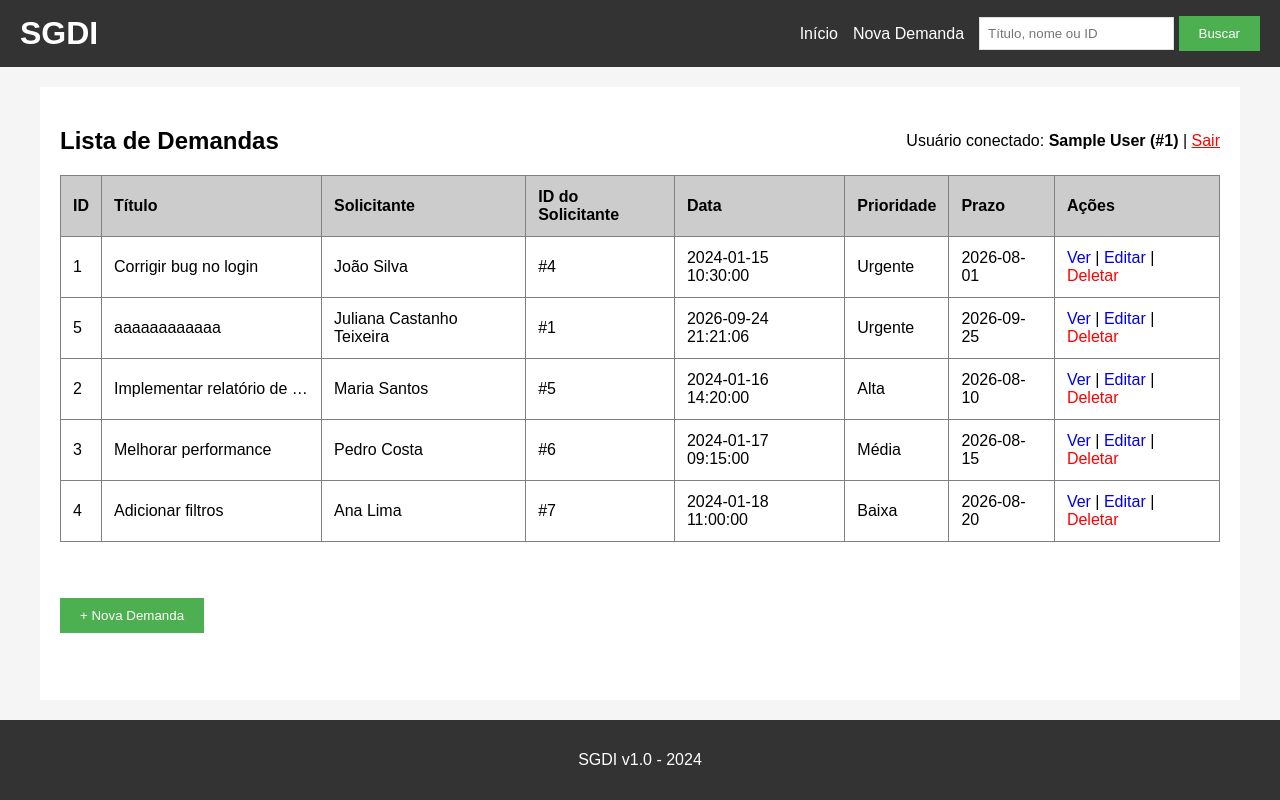
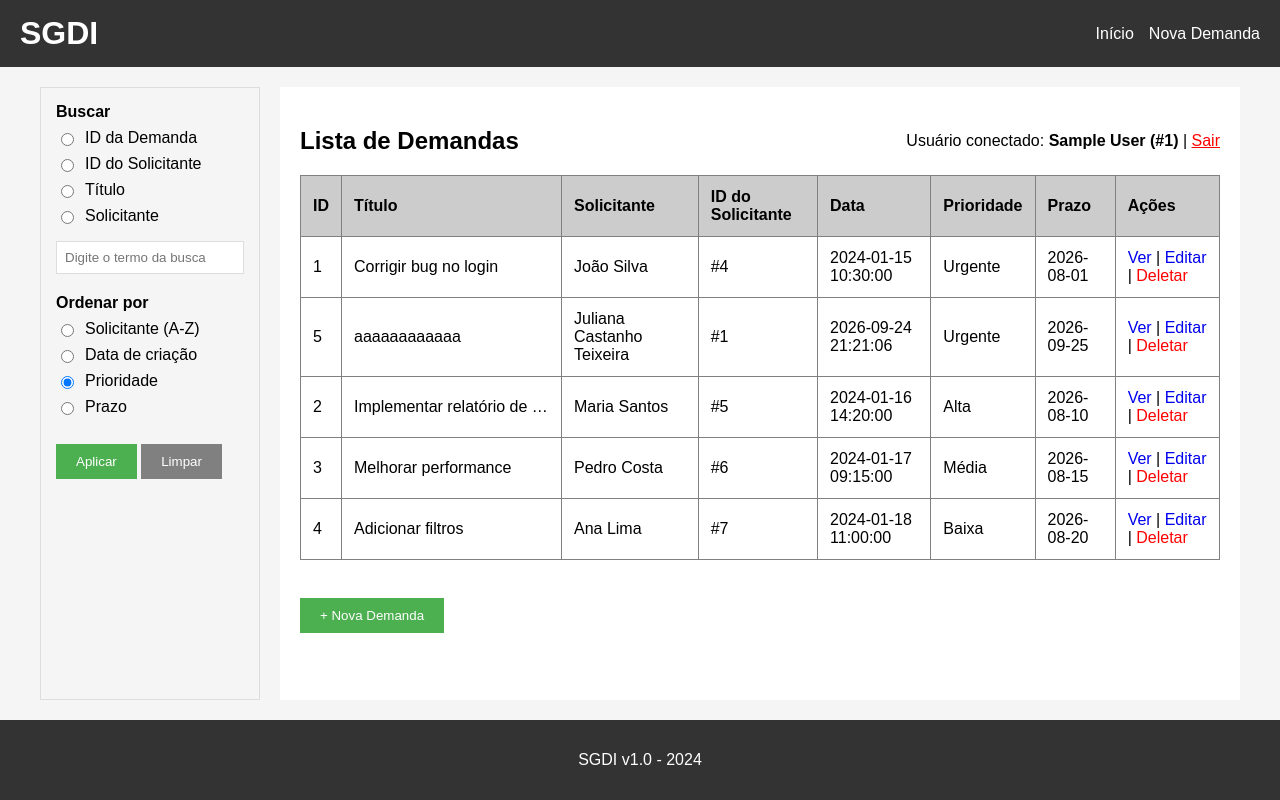
Before and after one commit to LucasFederizzi/Projeto-SGDI, a Flask app: page / in a window 1280 px wide. Run offline with Flask 3, Linux system fonts and the light colour scheme; the visitor is signed in with stand-in values (Sample User, id 1); data comes from the database, SQL or seed files in the repository.

Commit message:
Filtro adicionado: filtro de busca + filtro de ordenação

```diff
--- a/app.py
+++ b/app.py
@@ -6,10 +6,12 @@ from datetime import datetime
 app = Flask(__name__)
 app.secret_key = '123456'
 
+
 def get_db():
     conn = sqlite3.connect('demandas.db')
     conn.row_factory = sqlite3.Row
     return conn
+
 
 def caracteres_invalidos(*textos):
     for texto in textos:
@@ -17,7 +19,7 @@ def caracteres_invalidos(*textos):
             return True
     return False
 
-@app.before_request #Chama a função automaticamente antes de toda requisição
+@app.before_request
 def verificar_login():
     if 'email' not in session and request.endpoint not in ['login', 'logout', 'static']:
         return redirect(url_for('login'))
@@ -61,26 +63,63 @@ def logout():
     return redirect(url_for('login'))
 
 
+ORDENACOES = {
+    'solicitante': "LOWER(solicitante) ASC",
+    'data': "data_criacao DESC",
+    'prioridade': """
+        CASE prioridade
+            WHEN 'Urgente' THEN 1
+            WHEN 'Alta' THEN 2
+            WHEN 'Média' THEN 3
+            WHEN 'Baixa' THEN 4
+            ELSE 5
+        END,
+        prazo ASC
+    """,
+    'prazo': "prazo ASC",
+}
+
+
 @app.route('/')
 def index():
+    tipo_busca = request.args.get('tipo_busca', '')
+    termo = request.args.get('termo', '').strip()
+    ordenar = request.args.get('ordenar', 'prioridade')
+
+    if ordenar not in ORDENACOES:
+        ordenar = 'prioridade'
+
+    condicao = '1=1'
+    parametros = []
+
+    if tipo_busca in ('id_demanda', 'id_solicitante', 'titulo', 'solicitante'):
+        if not termo:
+            flash('Digite um termo para buscar.')
+            tipo_busca = ''
+        elif caracteres_invalidos(termo):
+            flash('A busca não pode conter caracteres especiais.')
+            tipo_busca = ''
+        elif tipo_busca == 'id_demanda':
+            condicao, parametros = "CAST(id AS TEXT) LIKE ?", [f'{termo}%']
+        elif tipo_busca == 'id_solicitante':
+            condicao, parametros = "CAST(solicitante_id AS TEXT) = ?", [termo]
+        elif tipo_busca == 'titulo':
+            condicao, parametros = "LOWER(titulo) LIKE LOWER(?)", [f'%{termo}%']
+        else:  # solicitante (busca por nome)
+            condicao, parametros = "LOWER(solicitante) LIKE LOWER(?)", [f'%{termo}%']
+    else:
+        tipo_busca = ''
+
     conn = get_db()
     cursor = conn.cursor()
-    query = """
-        SELECT * FROM demandas
-        ORDER BY
-            CASE prioridade
-                WHEN 'Urgente' THEN 1
-                WHEN 'Alta' THEN 2
-                WHEN 'Média' THEN 3
-                WHEN 'Baixa' THEN 4
-                ELSE 5
-            END,
-            prazo ASC
-    """
+    query = f"SELECT * FROM demandas WHERE {condicao} ORDER BY {ORDENACOES[ordenar]}"
+    demandas = cursor.execute(query, parametros).fetchall()
+    conn.close()
 
-    demandas = cursor.execute(query).fetchall()
-    conn.close()
-    return render_template('index.html', demandas=demandas)
+    return render_template(
+        'index.html', demandas=demandas,
+        ordenar=ordenar, tipo_busca=tipo_busca, termo=termo
+    )
 
 
 @app.route('/nova_demanda', methods=['GET', 'POST'])
@@ -152,54 +191,6 @@ def deletar(id):
     return redirect('/')
 
 
-@app.route('/buscar')
-def buscar():
-    termo = request.args.get('q', '').strip()
-    buscar_por_usuario_id = termo.startswith('#')
-    if termo.startswith('#'):
-        termo = termo[1:].strip()
-
-    if caracteres_invalidos(termo):
-        flash('A busca não pode conter caracteres especiais.')
-        return redirect('/')
-
-    conn = get_db()
-    cursor = conn.cursor()
-
-    filtro = "CAST(solicitante_id AS TEXT) = ?" if buscar_por_usuario_id else """
-        LOWER(titulo) LIKE LOWER(?)
-        OR LOWER(solicitante) LIKE LOWER(?)
-        OR CAST(solicitante_id AS TEXT) LIKE ?
-        OR CAST(id AS TEXT) LIKE ?"""
-    query = f"""
-        SELECT * FROM demandas
-        WHERE {filtro}
-        ORDER BY
-            CASE prioridade
-                WHEN 'Urgente' THEN 1
-                WHEN 'Alta' THEN 2
-                WHEN 'Média' THEN 3
-                WHEN 'Baixa' THEN 4
-                ELSE 5
-            END,
-            prazo ASC,
-            CASE
-                WHEN LOWER(titulo) = LOWER(?) THEN 1
-                WHEN LOWER(titulo) LIKE LOWER(?) THEN 2
-                ELSE 3
-            END,
-            titulo ASC
-    """
-
-    parametros = (termo, termo, f'{termo}%') if buscar_por_usuario_id else (
-        f'%{termo}%', f'%{termo}%', f'%{termo}%', f'%{termo}%', termo, f'{termo}%'
-    )
-    resultados = cursor.execute(query, parametros).fetchall()
-
-    conn.close()
-    return render_template('index.html', demandas=resultados)
-
-
 @app.route('/detalhes/<id>')
 def detalhes(id):
     conn = get_db()
--- a/static/style.css
+++ b/static/style.css
@@ -46,14 +46,21 @@ body {
     text-decoration: underline;
 }
 
-.container {
+.page-layout {
+    display: flex;
+    gap: 20px;
     max-width: 1200px;
     margin: 20px auto;
+    width: 100%;
+    flex: 1;
+}
+
+.container {
     background: white;
     padding: 20px;
-    /* Faz o container expandir e ocupar o espaço necessário */
     flex: 1;
     width: 100%;
+    min-width: 0;
 }
 
 .alert {
@@ -117,9 +124,50 @@ textarea {
     overflow-x: auto;
 }
 
-/* Menu de busca dentro do header (antes era style="display:inline" no base.html) */
-.menu-busca {
-    display: inline;
+.filtros-sidebar {
+    flex: 0 0 220px;
+    background: #f5f5f5;
+    border: 1px solid #ddd;
+    padding: 15px;
+}
+
+.filtros-sidebar fieldset {
+    border: none;
+    padding: 0;
+    margin: 0 0 20px 0;
+}
+
+.filtros-sidebar legend {
+    font-weight: bold;
+    padding: 0;
+    margin-bottom: 8px;
+}
+
+.filtro-opcao {
+    display: flex;
+    align-items: center;
+    gap: 8px;
+    margin-bottom: 8px;
+}
+
+.filtro-opcao label {
+    cursor: pointer;
+}
+
+.filtros-sidebar input[type="text"] {
+    width: 100%;
+    margin-top: 8px;
+}
+
+@media (max-width: 768px) {
+    .page-layout {
+        flex-direction: column;
+    }
+
+    .filtros-sidebar {
+        flex: 1 1 auto;
+        width: 100%;
+    }
 }
 
 /* Utilitárias reaproveitadas em várias páginas */
--- a/templates/base.html
+++ b/templates/base.html
@@ -11,10 +11,6 @@
         <div class="menu">
             <a href="/">Início</a>
             <a href="/nova_demanda">Nova Demanda</a>
-            <form action="/buscar" method="GET" class="menu-busca">
-                <input type="text" name="q" placeholder="Título, nome ou ID">
-                <button type="submit">Buscar</button>
-            </form>
         </div>
         {% endif %}
     </div>
@@ -27,8 +23,11 @@
         {% endif %}
     {% endwith %}
 
-    <div class="container {% block container_class %}{% endblock %}">
-        {% block content %}{% endblock %}
+    <div class="page-layout">
+        {% block sidebar %}{% endblock %}
+        <div class="container {% block container_class %}{% endblock %}">
+            {% block content %}{% endblock %}
+        </div>
     </div>
 
     <div class="footer">
--- a/templates/index.html
+++ b/templates/index.html
@@ -1,4 +1,65 @@
 {% extends "base.html" %}
+
+{% block sidebar %}
+<aside class="filtros-sidebar">
+    <form method="GET" action="/">
+        <fieldset>
+            <legend>Buscar</legend>
+
+            <div class="filtro-opcao">
+                <input type="radio" name="tipo_busca" id="tb_id_demanda" value="id_demanda"
+                       {% if tipo_busca == 'id_demanda' %}checked{% endif %}>
+                <label for="tb_id_demanda">ID da Demanda</label>
+            </div>
+            <div class="filtro-opcao">
+                <input type="radio" name="tipo_busca" id="tb_id_solicitante" value="id_solicitante"
+                       {% if tipo_busca == 'id_solicitante' %}checked{% endif %}>
+                <label for="tb_id_solicitante">ID do Solicitante</label>
+            </div>
+            <div class="filtro-opcao">
+                <input type="radio" name="tipo_busca" id="tb_titulo" value="titulo"
+                       {% if tipo_busca == 'titulo' %}checked{% endif %}>
+                <label for="tb_titulo">Título</label>
+            </div>
+            <div class="filtro-opcao">
+                <input type="radio" name="tipo_busca" id="tb_solicitante" value="solicitante"
+                       {% if tipo_busca == 'solicitante' %}checked{% endif %}>
+                <label for="tb_solicitante">Solicitante</label>
+            </div>
+
+            <input type="text" name="termo" value="{{ termo or '' }}" placeholder="Digite o termo da busca">
+        </fieldset>
+
+        <fieldset>
+            <legend>Ordenar por</legend>
+
+            <div class="filtro-opcao">
+                <input type="radio" name="ordenar" id="or_solicitante" value="solicitante"
+                       {% if ordenar == 'solicitante' %}checked{% endif %}>
+                <label for="or_solicitante">Solicitante (A-Z)</label>
+            </div>
+            <div class="filtro-opcao">
+                <input type="radio" name="ordenar" id="or_data" value="data"
+                       {% if ordenar == 'data' %}checked{% endif %}>
+                <label for="or_data">Data de criação</label>
+            </div>
+            <div class="filtro-opcao">
+                <input type="radio" name="ordenar" id="or_prioridade" value="prioridade"
+                       {% if ordenar == 'prioridade' %}checked{% endif %}>
+                <label for="or_prioridade">Prioridade</label>
+            </div>
+            <div class="filtro-opcao">
+                <input type="radio" name="ordenar" id="or_prazo" value="prazo"
+                       {% if ordenar == 'prazo' %}checked{% endif %}>
+                <label for="or_prazo">Prazo</label>
+            </div>
+        </fieldset>
+
+        <button type="submit">Aplicar</button>
+        <a href="/"><button type="button">Limpar</button></a>
+    </form>
+</aside>
+{% endblock %}
 
 {% block content %}
 <div class="flex-between">
@@ -9,6 +70,7 @@
     </p>
 </div>
 
+<div class="table-responsive">
     <table border="1" cellpadding="10" cellspacing="0" width="100%">
         <thead>
             <tr bgcolor="#cccccc">
@@ -44,8 +106,9 @@
             {% endfor %}
         </tbody>
     </table>
+</div>
 
-<br><br>
+<br>
 <a href="/nova_demanda"><button>+ Nova Demanda</button></a>
 
 {% endblock %}
```
Lines whose indentation alone changed are shown as unchanged.
